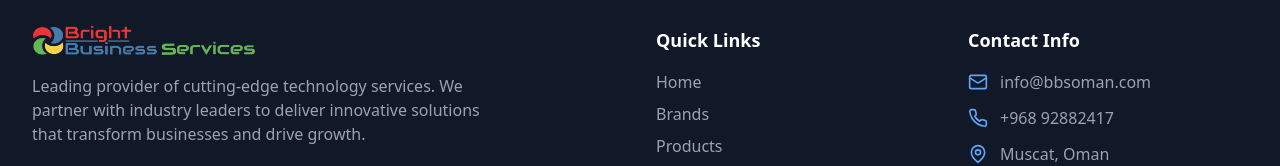
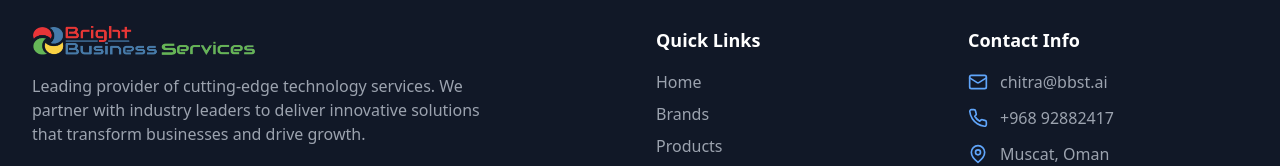
Before and after one commit to BBSoman/Website, a React (Vite) app: page / in a window 1280 px wide. Shown: the part 3600-3766 px from the top of the page. Built offline with nearby package versions, Linux system fonts and the light colour scheme.

Commit message:
Update Footer.tsx

```diff
--- a/src/components/Footer.tsx
+++ b/src/components/Footer.tsx
@@ -60,7 +60,7 @@ const Footer: React.FC = () => {
             <div className="space-y-3">
               <div className="flex items-center">
                 <Mail className="w-5 h-5 text-blue-400 mr-3" />
-                <span className="text-gray-400">info@bbsoman.com</span>
+                <span className="text-gray-400">chitra@bbst.ai</span>
               </div>
               <div className="flex items-center">
                 <Phone className="w-5 h-5 text-blue-400 mr-3" />
```
